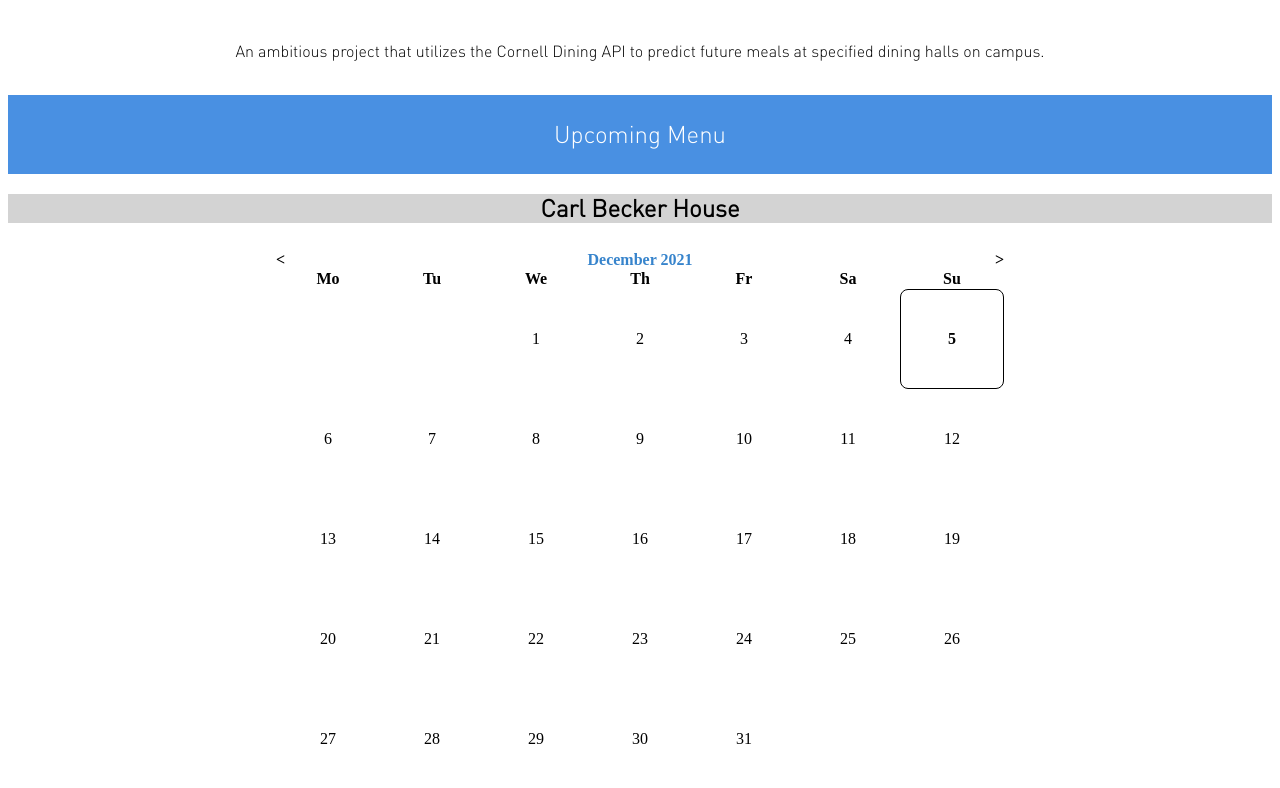
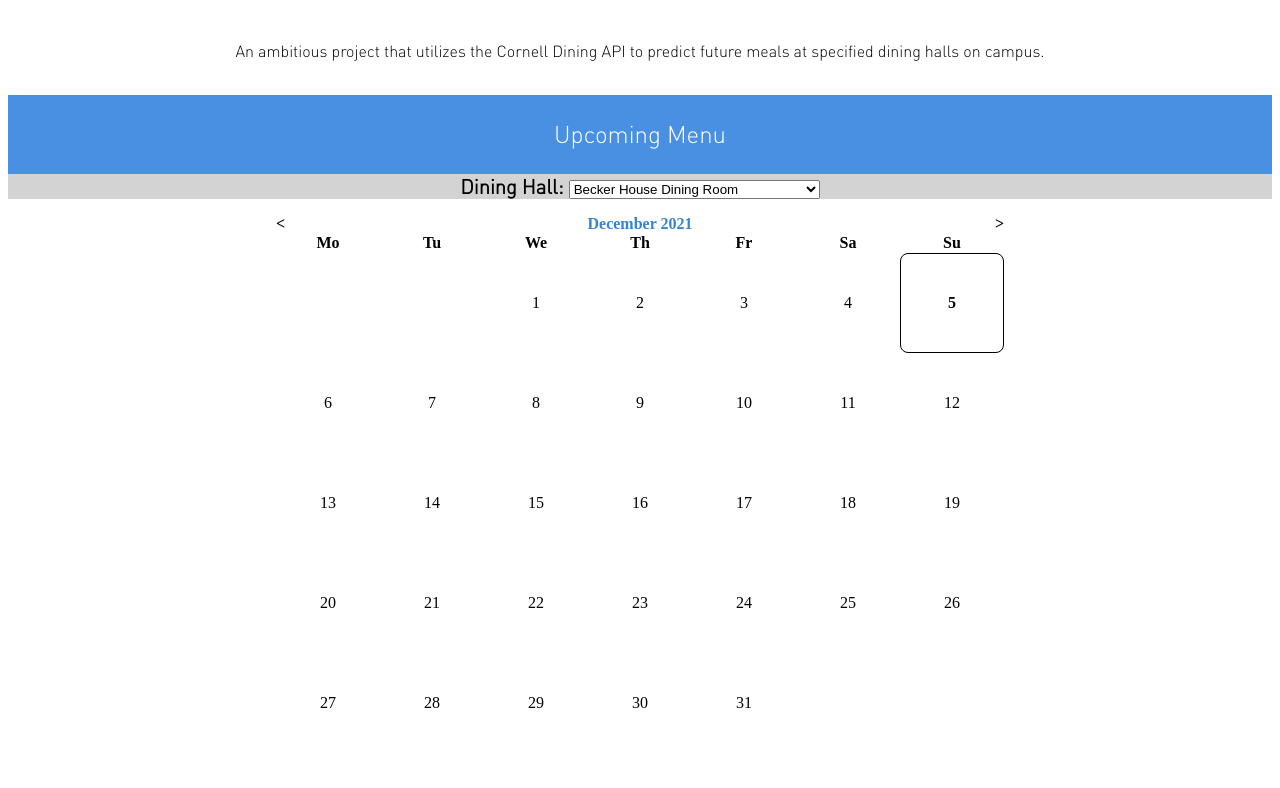
Before and after one commit to mbulling/EventualEatery, a Flask app: page / in a window 1280 px wide. Shown: the part 164-952 px from the top of the page. After the commit the page ends 872 px from the top, so only its background shows below. Run offline with Flask 2, Linux system fonts and the light colour scheme.

Commit message:
added dining halls

```diff
--- a/get_data.py
+++ b/get_data.py
@@ -11,6 +11,7 @@
         eateries = data["data"]["eateries"]
         for i in range(len(eateries)):
             if "Dining Room" in eateries[i]["name"] or "Robert" in eateries[i]["name"] or "Oken" in eateries[i]["name"]:
+                print(i, eateries[i]["name"])
                 for j in range(len(eateries[i]["operatingHours"])):
                     date = eateries[i]["operatingHours"][j]["date"]
                     dateArr = date.split("-")
@@ -28,3 +29,5 @@
                                         addFood.append(dinnerMenu["menu"][j]["items"][l]["item"].strip())
                                         dinnerFood[(i, date, dayOfWeek)] = addFood
     return dinnerFood
+
+getFood()
--- a/model.py
+++ b/model.py
@@ -56,4 +56,4 @@
     df[col + '_cos'] = np.cos(df[col]*np.pi*2/max_val)
     return df
 
-print(predict_menu(getFood(), convert_features('2018-05-19','Saturday', 4)))
+#print(predict_menu(getFood(), convert_features('2018-05-19','Saturday', 4)))
--- a/server.py
+++ b/server.py
@@ -19,8 +19,7 @@
         dateEntry[0] = '0' + dateEntry[0]
     dayEntry = datetime.date(day=int(dateEntry[1]), month=int(dateEntry[0]), year=int(dateEntry[2])).strftime('%A %d %B %Y').split(" ")[0]
     dateEntry = dateEntry[2]+"-"+dateEntry[0]+"-"+dateEntry[1]
-    foods = model.predict_menu(model.getFood(), model.convert_features(dateEntry, dayEntry))
-    print(foods)
+    foods = model.predict_menu(model.getFood(), model.convert_features(dateEntry, dayEntry, int(request.args.get('ID'))))
     return jsonify({'foods': foods})
 
 if __name__ == '__main__':
--- a/static/styles/main.css
+++ b/static/styles/main.css
@@ -56,8 +56,10 @@
     line-height: 2px;
 }
 
-.becker {
+.l {
     background-color: #d3d3d3;
+    text-align:center;
+    font-size: 20px;
 }
 
 .menubar {
--- a/templates/index.html
+++ b/templates/index.html
@@ -32,9 +32,19 @@
 </div>
 
 
-
-<div class='becker'>
-    <h2 class='house-name'>Carl Becker House</h2>
+<div class = "l">
+<label for="dining" class='house-name'>Dining Hall: </label>
+<select name="dinings" id="dinings">
+	<option value="4">Becker House Dining Room</option>
+	<option value="9">Cook House Dining Room</option>
+	<option value="17">Jansen's Dining Room at Bethe House</option>
+	<option value="19">Keeton House Dining Room</option>
+	<option value="23">North Star Dining Room</option>
+	<option value="24">Okenshields</option>
+	<option value="25">Risley Dining Room</option>
+	<option value="26">Robert Purcell Marketplace Eatery</option>
+	<option value="27">Rose House Dining Room</option>
+  </select>
 </div>
 
 <script>
@@ -48,10 +58,11 @@
 
             document.getElementById("output").innerHTML = ""
             var date = m+"/"+d+"/"+y;
+			var id = document.getElementById("dinings").value;
 
             $.getJSON({
             url: "/predict",
-            data: {dateEntry : date},
+            data: {dateEntry : date, ID : id},
             success: function(data){
                 for(let i =0; i < data.foods.length; i++){
                     const para = document.createElement("p");
```
